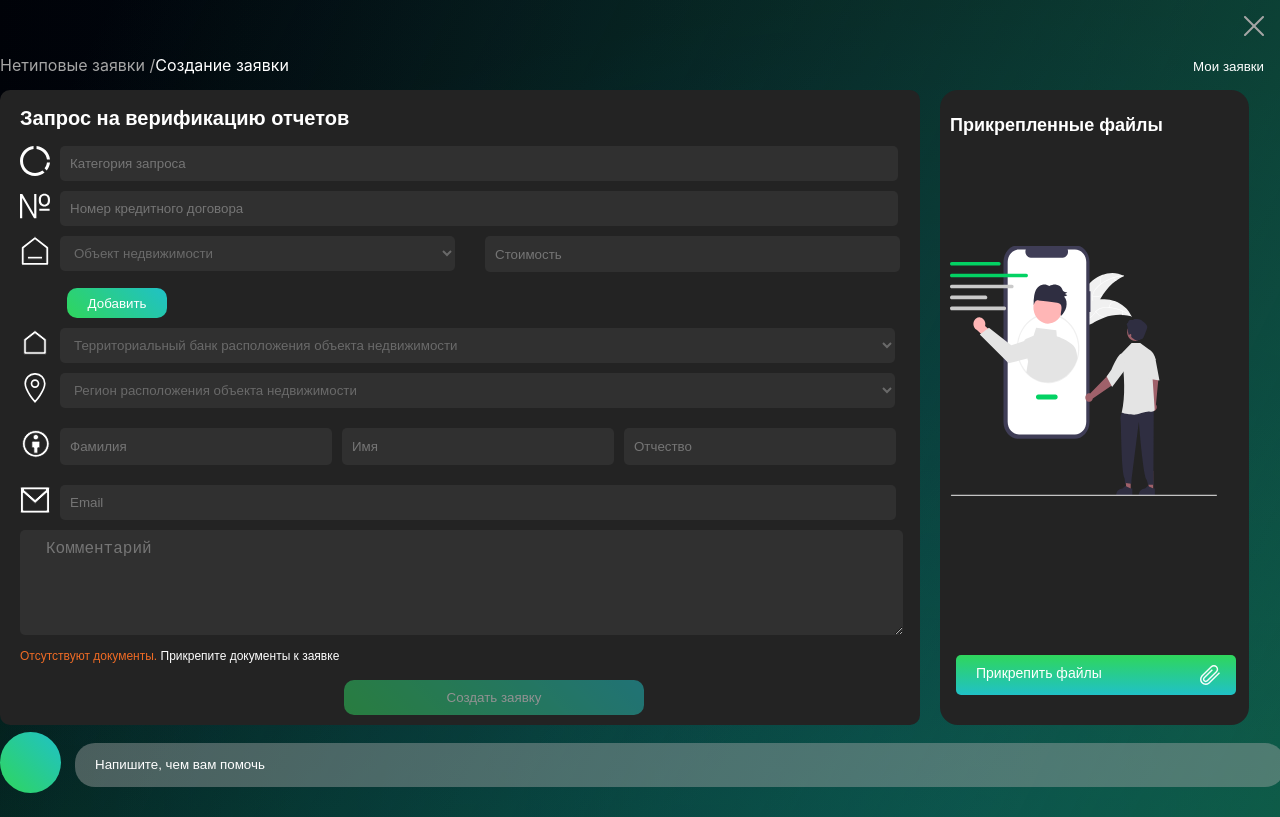
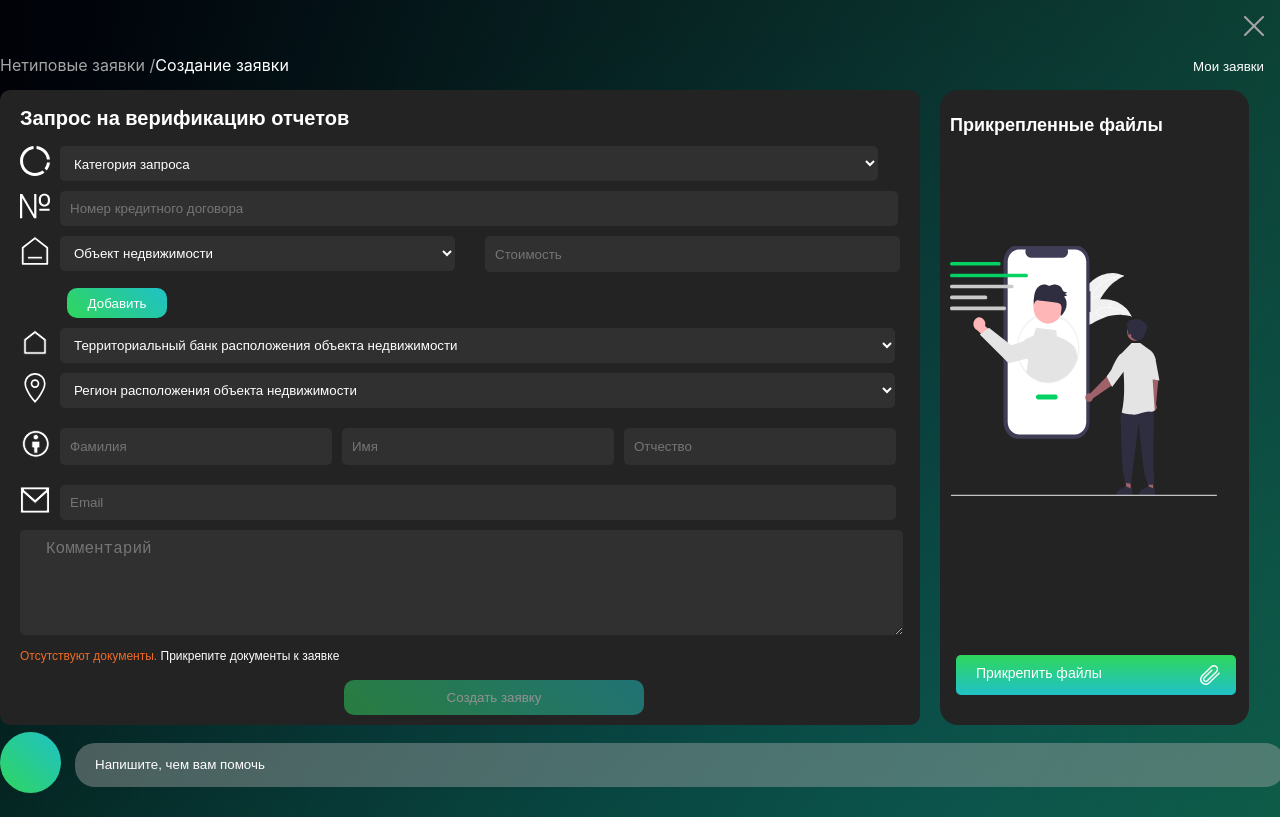
Before and after one commit to vtaeke/skill-atypical-loans-ui, a React (Create React App) app: page /verify in a window 1280 px wide. Built offline with nearby package versions, Linux system fonts and the light colour scheme; a web font is replaced by a local one.

Commit message:
EKOB2BCP-6625 - правки по категории запроса

```diff
--- a/src/pages/Foreigners/Foreigners.tsx
+++ b/src/pages/Foreigners/Foreigners.tsx
@@ -211,12 +211,15 @@ const Foreigners: React.FC = () => {
                                         <img width={30} height={30} src={categoryChoice} alt="icon" />
                                     </span>
                                     <div className="input-block-category">
-                                        <input
-                                            type="text"
-                                            placeholder="Тип продукта"
+                                        <select
+                                            className='select-realty'
                                             value={formState.businessProcess}
                                             onChange={(e) => handleInputChange('businessProcess', e.target.value)}
-                                        />
+                                        >
+                                            <option value="" disabled hidden>Категория запроса</option>
+                                            <option value="Реструктуризация">Реструктуризация</option>
+                                            <option value="Жилые дома, земельные участки">Жилые дома, земельные участки</option>
+                                        </select>
                                     </div>
                                 </div>
 
--- a/src/pages/NonTransactionalPage/NonTransactionalRequest.tsx
+++ b/src/pages/NonTransactionalPage/NonTransactionalRequest.tsx
@@ -201,12 +201,15 @@ const NonTransactionalRequest: React.FC = () => {
                                         <img width={30} height={30} src={categoryChoice} alt="icon" />
                                     </span>
                                     <div className="input-block-category">
-                                        <input
-                                            type="text"
-                                            placeholder="Категория запроса"
+                                        <select
+                                            className='select-realty'
                                             value={formState.businessProcess}
                                             onChange={(e) => handleInputChange('businessProcess', e.target.value)}
-                                        />
+                                        >
+                                            <option value="" disabled hidden>Категория запроса</option>
+                                            <option value="Реструктуризация">Реструктуризация</option>
+                                            <option value="Жилые дома, земельные участки">Жилые дома, земельные участки</option>
+                                        </select>
                                     </div>
                                 </div>
 
--- a/src/pages/SettlementOfProblemDebt/SettlementOfProblemDebt.tsx
+++ b/src/pages/SettlementOfProblemDebt/SettlementOfProblemDebt.tsx
@@ -203,12 +203,15 @@ const SettlementOfProblemDebt: React.FC = () => {
                                         <img width={30} height={30} src={categoryChoice} alt="icon" />
                                     </span>
                                     <div className="input-block-category">
-                                        <input
-                                            type="text"
-                                            placeholder="Реструктуризация"
+                                        <select
+                                            className='select-realty'
                                             value={formState.businessProcess}
                                             onChange={(e) => handleInputChange('businessProcess', e.target.value)}
-                                        />
+                                        >
+                                            <option value="" disabled hidden>Категория запроса</option>
+                                            <option value="Реструктуризация">Реструктуризация</option>
+                                            <option value="Жилые дома, земельные участки">Жилые дома, земельные участки</option>
+                                        </select>
                                     </div>
                                 </div>
 
--- a/src/pages/VerifyPages/VerifyRequest.scss
+++ b/src/pages/VerifyPages/VerifyRequest.scss
@@ -176,7 +176,8 @@
   padding-left: 10px;
   background-color: rgb(48, 48, 48);
   border: none;
-  color: rgba(255, 255, 255, 0.28);
+  color: #fff;
+  //color: rgba(255, 255, 255, 0.28);
   border-radius: 5px;
   margin-bottom: 10px;
 }
@@ -189,7 +190,8 @@
   padding-left: 10px;
   background-color: rgb(48, 48, 48);
   border: none;
-  color: rgba(255, 255, 255, 0.28);
+  color: #fff;
+  //color: rgba(255, 255, 255, 0.28);
   border-radius: 5px;
   margin-bottom: 10px;
 }
@@ -202,7 +204,8 @@
   padding-left: 10px;
   background-color: rgb(48, 48, 48);
   border: none;
-  color: rgba(255, 255, 255, 0.28);
+  color: #fff;
+  //color: rgba(255, 255, 255, 0.28);
   border-radius: 5px;
   margin-bottom: 10px;
 }
@@ -249,7 +252,8 @@
   padding-left: 10px;
   background-color: rgb(48, 48, 48);
   border: none;
-    color: rgba(255, 255, 255, 0.28);
+  color: #fff;
+  //color: rgba(255, 255, 255, 0.28);
   border-radius: 5px;
   margin-bottom: 10px;
 }
--- a/src/pages/VerifyPages/VerifyRequest.tsx
+++ b/src/pages/VerifyPages/VerifyRequest.tsx
@@ -254,12 +254,15 @@ const VerifyRequest: React.FC = () => {
                                         <img width={30} height={30} src={categoryChoice} alt="icon" />
                                     </span>
                                     <div className="input-block-category">
-                                        <input
-                                            type="text"
-                                            placeholder="Категория запроса"
+                                        <select
+                                            className='select-realty'
                                             value={formState.businessProcess}
                                             onChange={(e) => handleInputChange('businessProcess', e.target.value)}
-                                        />
+                                        >
+                                            <option value="" disabled hidden>Категория запроса</option>
+                                            <option value="Реструктуризация">Реструктуризация</option>
+                                            <option value="Жилые дома, земельные участки">Жилые дома, земельные участки</option>
+                                        </select>
                                     </div>
                                 </div>
 
--- a/src/pages/VerifyPages/VipVerifyRequest.tsx
+++ b/src/pages/VerifyPages/VipVerifyRequest.tsx
@@ -208,12 +208,15 @@ const VipVerifyRequest: React.FC = () => {
                                         <img width={30} height={30} src={categoryChoice} alt="icon" />
                                     </span>
                                     <div className="input-block-category">
-                                        <input
-                                            type="text"
-                                            placeholder="Категория запроса"
+                                        <select
+                                            className='select-realty'
                                             value={formState.businessProcess}
                                             onChange={(e) => handleInputChange('businessProcess', e.target.value)}
-                                        />
+                                        >
+                                            <option value="" disabled hidden>Категория запроса</option>
+                                            <option value="Реструктуризация">Реструктуризация</option>
+                                            <option value="Жилые дома, земельные участки">Жилые дома, земельные участки</option>
+                                        </select>
                                     </div>
                                 </div>
 
```
Lines whose indentation alone changed are shown as unchanged.
